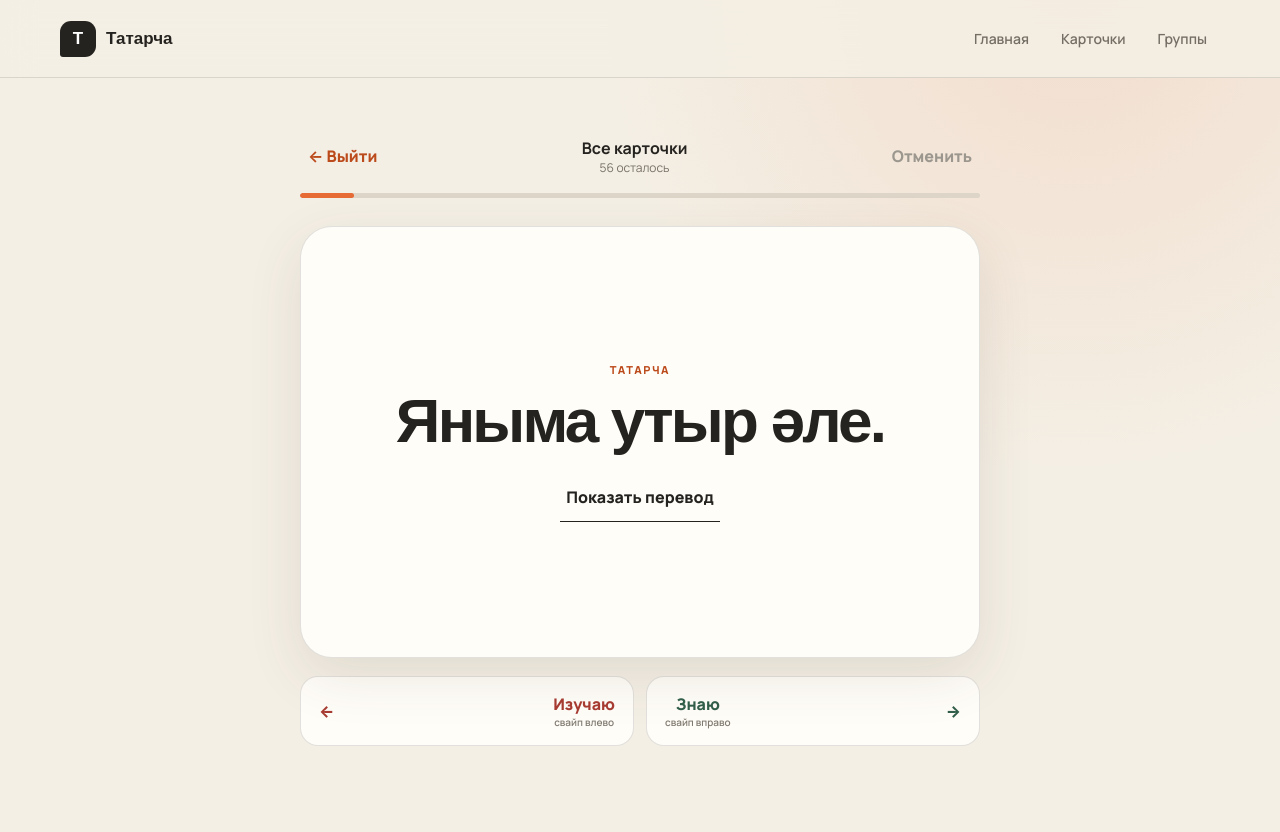
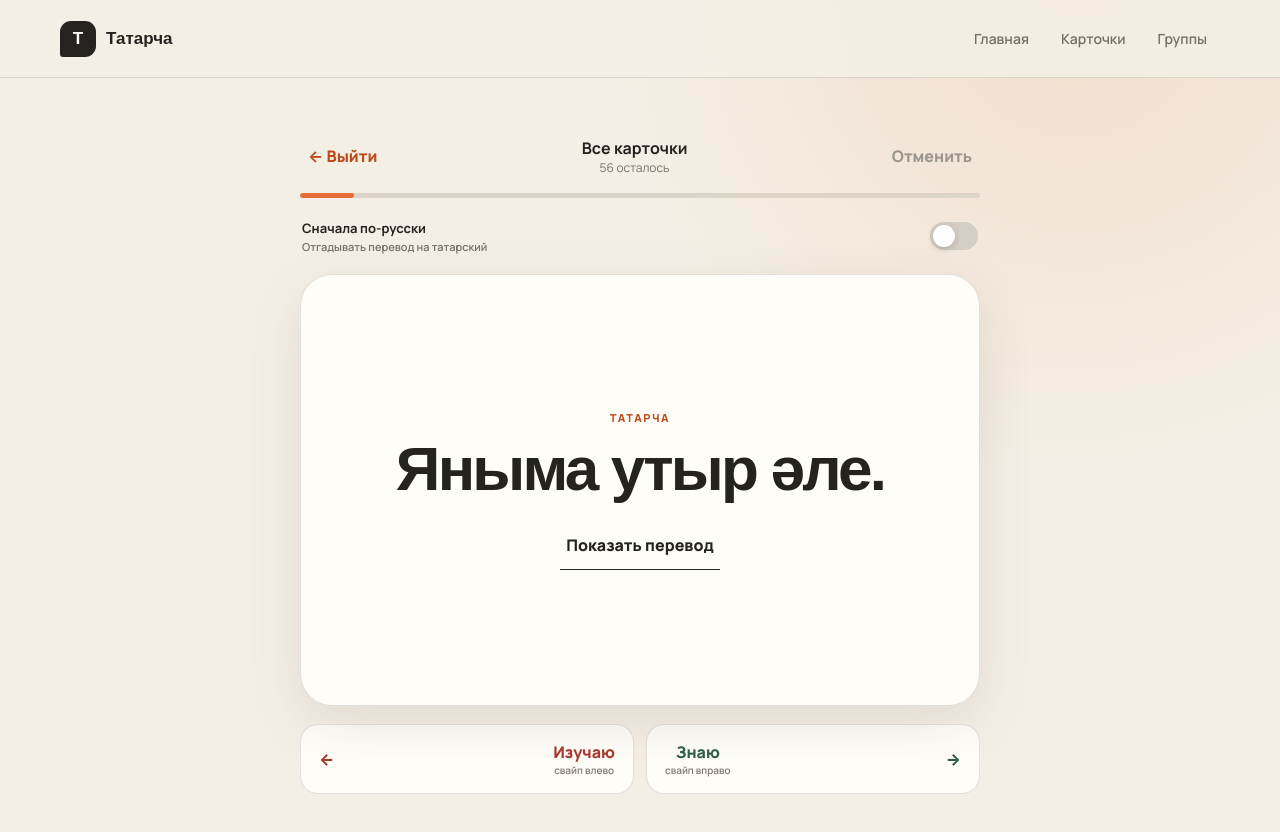
Before and after one commit to khusainovrm/tatar-cards, a React (Vite) app: page /study/group-all-cards in a window 1280 px wide. Shown: the top 832 px of the page. Built offline with nearby package versions, Linux system fonts and the light colour scheme; a web font is replaced by a local one.

Commit message:
Add toggle for reversing study card sides and test coverage

```diff
--- a/src/presentation/pages/StudyPage.tsx
+++ b/src/presentation/pages/StudyPage.tsx
@@ -42,6 +42,7 @@ export function StudyPage() {
     const [session, setSession] = useState<StudySession | null>(() => group?.cardIds.length ? createStudySession(group.cardIds, state.progressByCardId) : null);
     const [dragX, setDragX] = useState(0);
     const [cardAnimation, setCardAnimation] = useState<CardAnimation>('idle');
+    const [reverseSides, setReverseSides] = useState(false);
     const drag = useRef<DragState | null>(null);
     const pendingRating = useRef<PendingRating | null>(null);
     const cardMap = useMemo(() => new Map(cards.map((card) => [card.id, card])), [cards]);
@@ -162,6 +163,15 @@ export function StudyPage() {
                  aria-label={`${session.queue.length + 1} карточек осталось`}><span
                 style={{width: `${Math.max(8, 100 * (1 - (session.queue.length + 1) / session.sourceCardIds.length))}%`}}/>
             </div>
+            <label className="study-direction-toggle">
+                <span><strong>Сначала по-русски</strong><small>Отгадывать перевод на татарский</small></span>
+                <input
+                    type="checkbox"
+                    checked={reverseSides}
+                    disabled={cardAnimation !== 'idle'}
+                    onChange={(event) => setReverseSides(event.target.checked)}
+                />
+            </label>
             <section
                 className={`study-card ${session.revealed ? 'revealed' : ''} ${cardAnimation}`}
                 onPointerDown={pointerDown}
@@ -183,10 +193,11 @@ export function StudyPage() {
             >
                 <span className="swipe-label learning" aria-hidden="true">ИЗУЧАЮ</span><span
                 className="swipe-label known" aria-hidden="true">ЗНАЮ</span>
-                <p className="card-side-label">Татарча</p>
-                <h1 lang="tt">{current?.front}</h1>
+                <p className="card-side-label">{reverseSides ? 'По-русски' : 'Татарча'}</p>
+                <h1 lang={reverseSides ? 'ru' : 'tt'}>{reverseSides ? current?.back : current?.front}</h1>
                 {session.revealed ?
-                    <div className="translation"><span>По-русски</span><p>{current?.back}</p>
+                    <div className="translation"><span>{reverseSides ? 'Татарча' : 'По-русски'}</span>
+                        <p lang={reverseSides ? 'tt' : 'ru'}>{reverseSides ? current?.front : current?.back}</p>
                     </div> : <button className="reveal-button" type="button"
                                      onClick={() => setSession(revealAnswer(session))}>Показать
                         перевод</button>}
--- a/src/presentation/styles.css
+++ b/src/presentation/styles.css
@@ -110,8 +110,17 @@ input:disabled, select:disabled { background: #eeeae3; }
 .study-heading { display: flex; justify-content: space-between; align-items: center; gap: 12px; margin-bottom: 15px; }
 .study-heading > div { text-align: center; display: grid; }
 .study-heading span { color: #777167; font-size: 12px; }
-.progress-track { height: 5px; overflow: hidden; background: #ddd5c8; border-radius: 99px; margin-bottom: 28px; }
+.progress-track { height: 5px; overflow: hidden; background: #ddd5c8; border-radius: 99px; margin-bottom: 14px; }
 .progress-track span { display: block; height: 100%; border-radius: inherit; background: var(--orange); transition: width .25s ease; }
+.study-direction-toggle { min-height: 48px; margin-bottom: 14px; padding: 6px 2px; display: flex; align-items: center; justify-content: space-between; gap: 18px; cursor: pointer; }
+.study-direction-toggle > span { display: grid; gap: 2px; }
+.study-direction-toggle strong { color: var(--ink); font-size: 13px; }
+.study-direction-toggle small { color: #777167; font-size: 11px; font-weight: 600; }
+.study-direction-toggle input { appearance: none; width: 48px; min-width: 48px; min-height: 28px; margin: 0; padding: 3px; border: 0; border-radius: 999px; background: #d4cec4; cursor: pointer; transition: background .18s ease; }
+.study-direction-toggle input::after { content: ''; display: block; width: 22px; height: 22px; border-radius: 50%; background: white; box-shadow: 0 2px 7px rgba(37,35,31,.2); transition: transform .18s ease; }
+.study-direction-toggle input:checked { background: var(--orange); }
+.study-direction-toggle input:checked::after { transform: translateX(20px); }
+.study-direction-toggle input:disabled { opacity: .55; cursor: not-allowed; }
 .study-card { --drag-x: 0px; --drag-rotate: 0deg; min-height: min(54vh, 530px); background: var(--paper); border: 1px solid var(--line); border-radius: 32px; padding: clamp(28px, 7vw, 62px); display: flex; flex-direction: column; align-items: center; justify-content: center; text-align: center; box-shadow: var(--shadow); transform: translateX(var(--drag-x)) rotate(var(--drag-rotate)); transition: transform .2s ease; touch-action: pan-y; user-select: none; position: relative; overflow: auto; }
 .study-card:active { transition: none; }
 .study-card.exit-left { animation: study-card-exit-left .28s ease-in forwards; pointer-events: none; }
```
Also changed, not shown: 1 other file (tests, documents, lock files or other folders).
